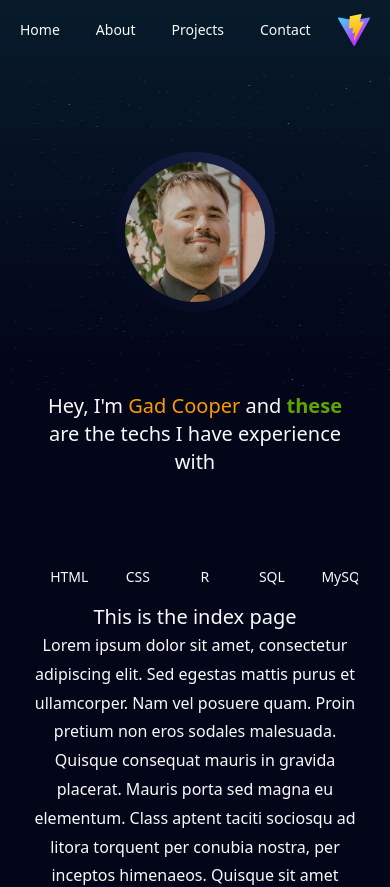
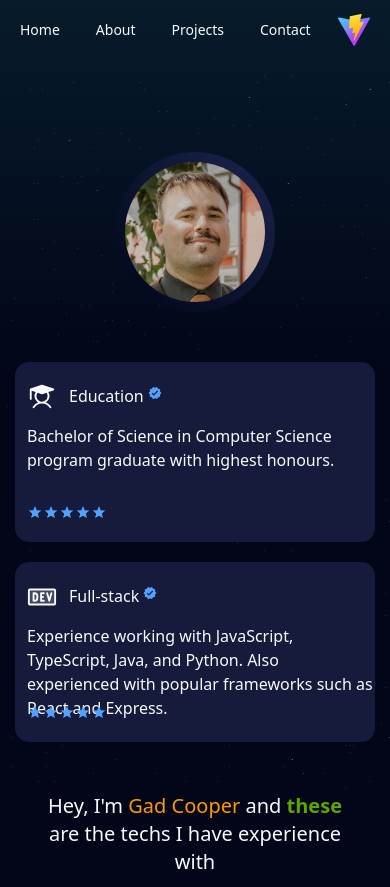
Before and after one commit to SpyingEnvelope/portfolio-revised, a React (Vite) app: page / in a window 390 px wide. Shown: the top 887 px of the page. Built offline with nearby package versions, Linux system fonts and the light colour scheme; some icons are missing.

Commit message:
Added a banner for small screens.

```diff
--- a/src/components/Header.jsx
+++ b/src/components/Header.jsx
@@ -6,10 +6,19 @@ import SpaceBanner from "./SpaceBanner";
 
 /* PROPS: None */
 function Header() {
+  // animateDelay will be used to delay the animation on smaller screens
+  let animateDelay;
+
+  /*If a screen is small, the animation delay for the fadeInHeaderText component
+   is increased from 0.8 to 0.9 */
+  if (screen.width < 768) {
+    animateDelay=0.9;
+  }
+
   return (
     <>
       <SpaceBanner />
-      <FadeInHeaderText />
+      <FadeInHeaderText animDelay={animateDelay} />
       <SlidingInfo />
     </>
   );
--- a/src/components/ModifiedCard.jsx
+++ b/src/components/ModifiedCard.jsx
@@ -18,14 +18,20 @@ for (let i = 0; i < 5; i++) {
 /* The render section of the component.
 PROPS:
 image: STR The image file path for the image to be used as an avatar if a child was not passed into the component
-fallback: TEXT a fallback description for the image used
-para: TEXT the text that appears in the body of the card
+fallback: STR a fallback description for the image used
+para: STR the text that appears in the body of the card
 head: INT the text that appears next to the image/icon
 left: INT the left offset when the component initially renders
 top: INT the top offset when the component initially renders
 motionLeft: INT the left offset when the component is hovered over
 motionTop: INT the top offset when the component is hovered over
-children: ICON COMPONENT The child passed into the component */
+tap: OBJECT the framer motion object used to animate when the card is tapped
+shadow: STR a box shadow string used to set the boxShadow property when the hovering state is triggered
+        default value is "0px 4px 5px -2px #FE9A00"
+topEntry: INT the top offset to be used when the component first appears in the DOM
+leftEntry: INT the left offset to be used when the component first appears in the DOM
+animateDelay: INT how much to delay the animation. Default value is 0.8
+children: REACTNODE ICON COMPONENT The child passed into the component */
 function ModifiedCard({
   image,
   fallback,
@@ -35,6 +41,11 @@ function ModifiedCard({
   top,
   motionLeft,
   motionTop,
+  tap,
+  shadow,
+  topEntry,
+  leftEntry,
+  animateDelay,
   children,
 }) {
   return (
@@ -45,11 +56,21 @@ function ModifiedCard({
         hovering: {
           x: motionLeft,
           y: motionTop,
-          boxShadow: "0px 4px 5px -2px #FE9A00",
+          boxShadow: shadow ?? "0px 4px 5px -2px #FE9A00",
         },
       }}
-      initial={{ x: left, y: top, opacity: 0 }}
-      animate={{ opacity: 1, transition: { delay: 0.8, duration: 0.5 } }}
+      initial={{
+        x: leftEntry ?? left,
+        y: topEntry ?? top,
+        opacity: 0,
+      }}
+      animate={{
+        opacity: 1,
+        x: leftEntry ? left : undefined,
+        y: topEntry ? top : undefined,
+        transition: { delay: animateDelay ?? 0.8, duration: 0.5 },
+      }}
+      whileTap={tap}
       transition={{ duration: 0.3, ease: "linear" }}
     >
       <div className="flex flex-row space-x-3 ml-3 mt-5 mb-3">
--- a/src/components/SlidingInfo.jsx
+++ b/src/components/SlidingInfo.jsx
@@ -55,7 +55,7 @@ a list is passed for easy management of icons displayed. */
 /* PROPS: None */
 function SlidingInfo() {
   return (
-<Marquee>
+<Marquee pauseOnHover={true} pauseOnClick={true}>
       <ul className="flex flex-row text-sm md:text-lg">
           {devArr.map((devObj) => <li key={devObj.name} className="m-4 flex flex-col justify-center items-center">{devObj.icon}{devObj.name}</li>)}
       </ul>
--- a/src/components/SpaceBanner.jsx
+++ b/src/components/SpaceBanner.jsx
@@ -10,7 +10,34 @@ import { PiStudentFill } from "react-icons/pi";
 import { MdWork } from "react-icons/md";
 import { FaLaptopCode } from "react-icons/fa6";
 
-const orangeBorder = `rgba(254 154 0 1)`;
+/* This objects stores information to be displayed in the ModifiedCard component */
+const cardInfoObj = {
+  edu: {
+    head: "Education",
+    para: "Bachelor of Science in Computer Science program graduate with highest honours.",
+    icon: <PiStudentFill className="text-3xl" />,
+  },
+  fullstack: {
+    head: "Full-stack",
+    para: "Experience working with JavaScript, TypeScript, Java, and Python. Also experienced with popular frameworks such as React and Express.",
+    icon: <PiDevToLogoDuotone className="text-3xl" />,
+  },
+  dedication: {
+    head: "Dedication",
+    para: "Passionate about computer science and programming. Created multiple applications to assist company operations.",
+    icon: <MdWork className="text-3xl" />,
+  },
+  front: {
+    head: "Frontend",
+    para: "Experience working with JavaScript, TypeScript, Java, and Python. Also worked with popular frameworks such as React and Tailwind.",
+    icon: <PiDevToLogoDuotone className="text-3xl" />,
+  },
+  back: {
+    head: "Backend",
+    para: "Backend expertise in various technologies, with experience developing applications utilizing Node.js, Express, SQL, and MongoDB.",
+    icon: <FaLaptopCode className="text-3xl" />,
+  },
+};
 
 /* PROPS: None */
 function SpaceBanner() {
@@ -20,37 +47,31 @@ function SpaceBanner() {
         variants={{ hovering: { opacity: 1 }, idle: { opacity: 1 } }}
         initial="idle"
         whileHover={"hovering"}
-        className="relative w-full h-80 md:h-115 overflow-visible flex items-center justify-center z-20 mb-10"
+        className="relative w-full h-180 md:h-115 overflow-visible flex md:items-center justify-center z-20 mb-10"
       >
         {/* The StarryBackground component generates the background stars. */}
         <StarryBackground />
         {/* This div displays on medium screens */}
-        <motion.div
-          className=" md:flex lg:hidden flex-row justify-between w-full hidden"
-        >
+        <motion.div className=" md:flex lg:hidden flex-row justify-between w-full hidden">
           <ModifiedCard
             top={140}
             left={0}
-            head={"Expertise"}
-            para={
-              "Experience working with JavaScript, TypeScript, Java, and Python. Also worked with popular frameworks such as React and Express."
-            }
+            head={cardInfoObj.fullstack.head}
+            para={cardInfoObj.fullstack.para}
             motionLeft={-25}
             motionTop={140}
           >
-            <PiDevToLogoDuotone className="text-3xl" />
+            {cardInfoObj.fullstack.icon}
           </ModifiedCard>
           <ModifiedCard
             top={-140}
             left={0}
-            head={"Education"}
-            para={
-              "Bachelor of Science in Computer Science program graduate with highest honours."
-            }
+            head={cardInfoObj.edu.head}
+            para={cardInfoObj.edu.para}
             motionLeft={20}
             motionTop={-140}
           >
-            <PiStudentFill className="text-3xl" />
+            {cardInfoObj.edu.icon}
           </ModifiedCard>
         </motion.div>
         {/* This div shows the modified cards for large screens */}
@@ -61,26 +82,22 @@ function SpaceBanner() {
           <ModifiedCard
             top={130}
             left={0}
-            head={"Full-stack"}
-            para={
-              "Experience working with JavaScript, TypeScript, Java, and Python. Also worked with popular frameworks such as React, Tailwind, and Express."
-            }
+            head={cardInfoObj.fullstack.head}
+            para={cardInfoObj.fullstack.para}
             motionLeft={-25}
             motionTop={0}
           >
-            <PiDevToLogoDuotone className="text-3xl" />
+            {cardInfoObj.fullstack.icon}
           </ModifiedCard>
           <ModifiedCard
             top={-120}
             left={0}
-            head={"Education"}
-            para={
-              "Bachelor of Science in Computer Science program graduate with highest honours."
-            }
+            head={cardInfoObj.edu.head}
+            para={cardInfoObj.edu.para}
             motionLeft={25}
             motionTop={0}
           >
-            <PiStudentFill className="text-3xl" />
+            {cardInfoObj.edu.icon}
           </ModifiedCard>
         </motion.div>
         {/* This div only shows up on extra large screens, like desktops or laptops*/}
@@ -88,25 +105,21 @@ function SpaceBanner() {
           <ModifiedCard
             top={100}
             left={200}
-            head={"Frontend"}
-            para={
-              "Experience working with JavaScript, TypeScript, Java, and Python. Also worked with popular frameworks such as React and Tailwind."
-            }
+            head={cardInfoObj.front.head}
+            para={cardInfoObj.front.para}
             motionLeft={270}
             motionTop={80}
           >
-            <PiDevToLogoDuotone className="text-3xl" />
+            {cardInfoObj.front.icon}
           </ModifiedCard>
           <ModifiedCard
             top={-120}
             left={-200}
-            head={"Education"}
-            para={
-              "Bachelor of Science in Computer Science program graduate with highest honours."
-            }
+            head={cardInfoObj.edu.head}
+            para={cardInfoObj.edu.para}
             motionLeft={-120}
           >
-            <PiStudentFill className="text-3xl" />
+            {cardInfoObj.edu.icon}
           </ModifiedCard>
         </motion.div>
         {/* This div also only shows up on extra large screens */}
@@ -114,32 +127,28 @@ function SpaceBanner() {
           <ModifiedCard
             top={80}
             left={150}
-            head={"Backend"}
-            para={
-              "Backend expertise in various technologies, with experience developing applications in Node.js, Express, SQL, and MongoDB."
-            }
+            head={cardInfoObj.back.head}
+            para={cardInfoObj.back.para}
             motionLeft={90}
           >
-            <FaLaptopCode className="text-3xl" />
+            {cardInfoObj.back.icon}
           </ModifiedCard>
           <ModifiedCard
             top={-140}
             left={-120}
-            para={
-              "Passionate about computer science and programming. Created multiple applications to assist company operations."
-            }
-            head={"Dedication"}
+            para={cardInfoObj.dedication.para}
+            head={cardInfoObj.dedication.head}
             motionLeft={-250}
             motionTop={-120}
           >
-            <MdWork className="text-3xl" />
+            {cardInfoObj.dedication.icon}
           </ModifiedCard>
         </div>
         <motion.div
           initial={{ opacity: 0, scale: 1, y: -30 }}
           animate={{ opacity: 1, y: 0 }}
           transition={{ duration: 0.5, ease: "linear" }}
-          className="flex items-center justify-center absolute rounded-full"
+          className="flex items-center justify-center absolute rounded-full top-20 md:top-auto"
         >
           {/* This div displays the outer circle */}
           <div className="w-40 h-40 rounded-full bg-linear-to-tr from-[#020618] to-[#1C254D] md:shadow-[0_0_10px_1px] xl:shadow-lg shadow-black/40 flex items-center justify-center z-15">
@@ -152,6 +161,38 @@ function SpaceBanner() {
             </motion.div>
           </div>
         </motion.div>
+        {/* This div displays the cards on small screens */}
+        <div className="flex flex-col justify-center items-center md:hidden space-y-5 relative top-30">
+          {" "}
+          <ModifiedCard
+            top={0}
+            left={0}
+            head={cardInfoObj.edu.head}
+            para={cardInfoObj.edu.para}
+            motionLeft={0}
+            motionTop={0}
+            shadow={"0px"}
+            topEntry={-20}
+            animateDelay={0.5}
+            tap={{ boxShadow: "0px 4px 5px -2px #FE9A00", transition: { duration: 0.2 } }}
+          >
+            {cardInfoObj.edu.icon}
+          </ModifiedCard>
+          <ModifiedCard
+            top={0}
+            left={0}
+            head={cardInfoObj.fullstack.head}
+            para={cardInfoObj.fullstack.para}
+            motionLeft={0}
+            motionTop={0}
+            topEntry={-20}
+            animateDelay={0.65}
+            shadow={"0px"}
+            tap={{ boxShadow: "0px 4px 5px -2px #FE9A00", transition: { duration: 0.2 }}}
+          >
+            {cardInfoObj.fullstack.icon}
+          </ModifiedCard>
+        </div>
       </motion.div>
     </>
   );
```
Also changed, not shown: src/components/FadeInHeaderText.jsx (+4 -3 lines).
